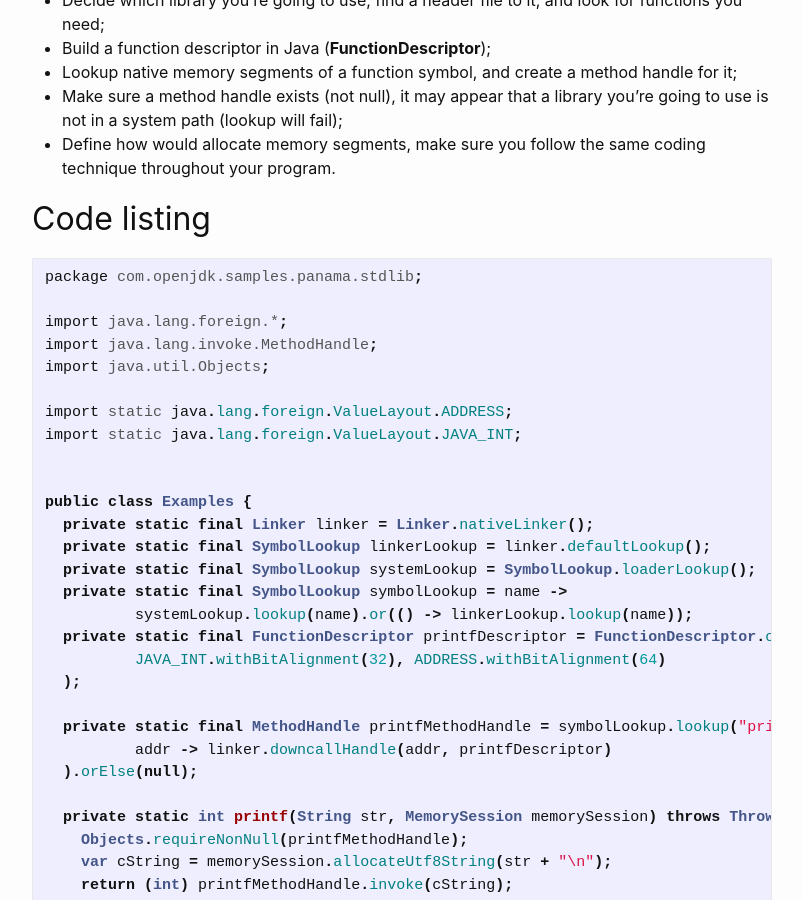
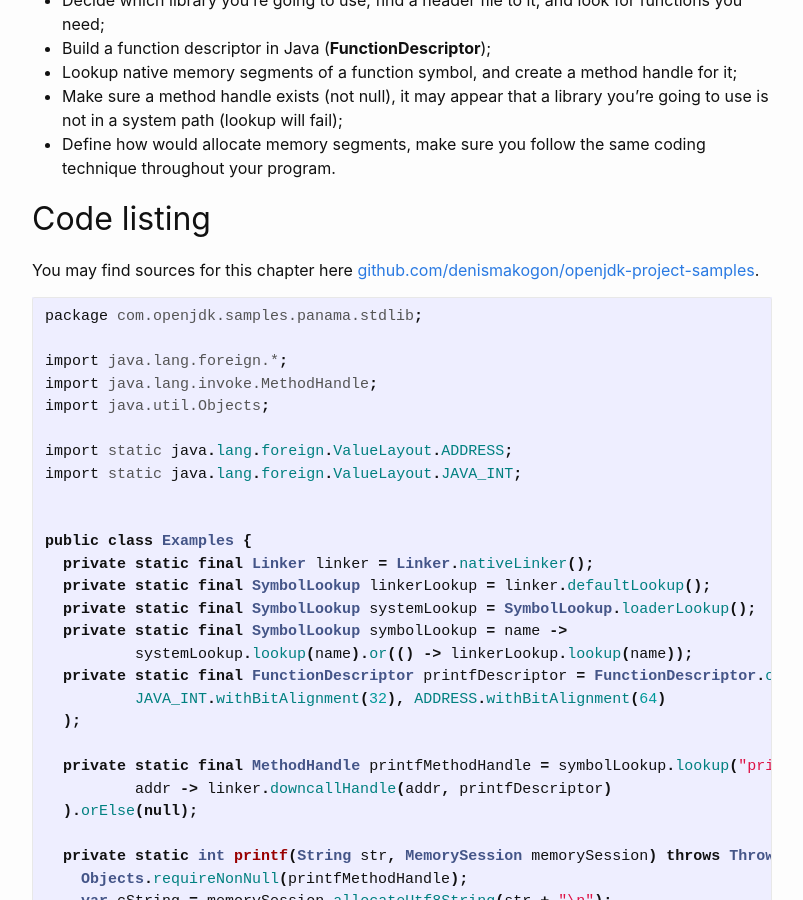
Before and after one commit to denismakogon/denismakogon.github.io, a Jekyll site: the page built from _posts/2022-05-31-introduction-to-project-panama-part-1.markdown, in a window 1280 px wide and 900 px high, scrolled down 6685 px. Shown: the whole window, without its empty margins (238-1041 px from the left). Built offline with Jekyll 4.4.1, drawn with Linux system fonts in a browser that asks for light colours.

Commit message:
adding github reference

````diff
--- a/_posts/2022-05-31-introduction-to-project-panama-part-1.markdown
+++ b/_posts/2022-05-31-introduction-to-project-panama-part-1.markdown
@@ -249,6 +249,8 @@ So, there are a couple of main questions to be answered during the software deve
 
 ## Code listing
 
+You may find sources for this chapter here [github.com/denismakogon/openjdk-project-samples](https://github.com/denismakogon/openjdk-project-samples/blob/master/Panama.md#openjdk-panama-part-1).
+
 ```java
 package com.openjdk.samples.panama.stdlib;
 
````
